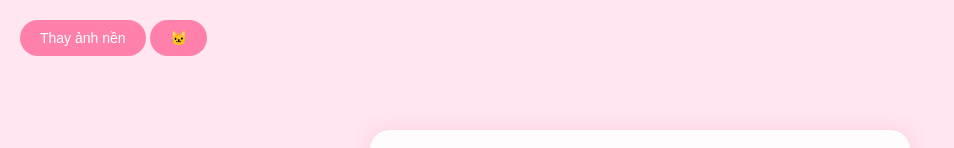
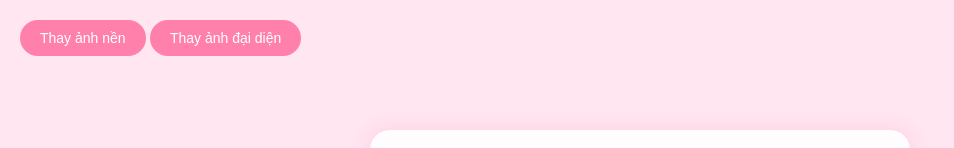
Before and after one commit to LeMinh111197/BeMiuDangIu, a plain HTML site: page index.html in a window 1280 px wide. Shown: the top 148 px of the page, without its empty margins (0-954 px from the left). Drawn offline with Linux system fonts and the light colour scheme; grey boxes are pictures that could not be loaded.

Commit message:
Update index.html

```diff
--- a/index.html
+++ b/index.html
@@ -65,7 +65,7 @@
   <button class="btn-top-left" onclick="thayAnhNen()">Thay ảnh nền</button>
 
   <!-- Nút con mèo đổi ảnh -->
-  <button class="btn-cat" onclick="doiAnhMiu()">🐱</button>
+  <button class="btn-cat" onclick="doiAnhMiu()">Thay ảnh đại diện</button>
 
   <div class="box">
     <!-- Ảnh đại diện -->
```
